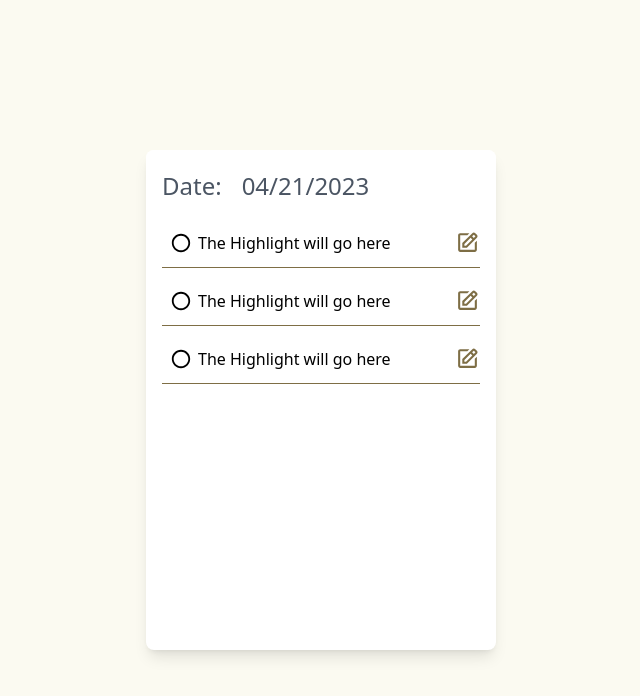
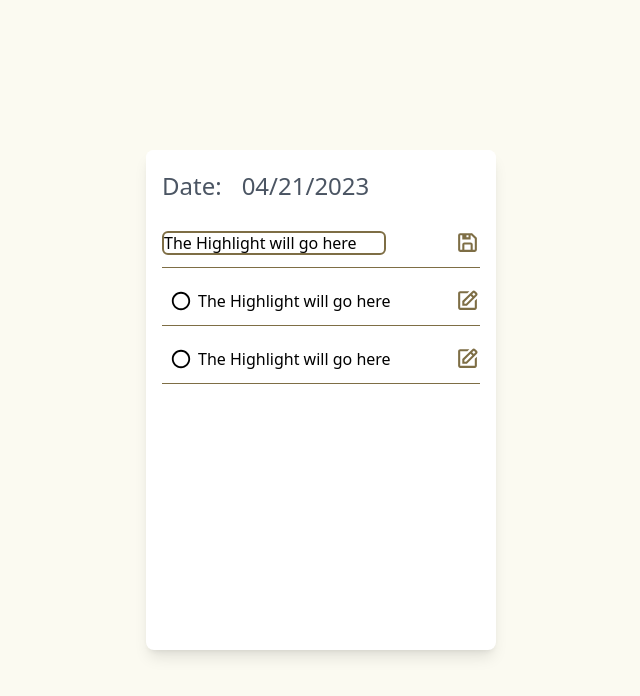
Before and after one commit to andrewjulian/mern-habit-tracker, a React (Vite) app in the folder client/: page /card in a window 1280 px wide. Both pictures are taken after a click on the icon 786 px from the left and 242 px from the top of the page. Shown: the top 696 px of the page, without its empty margins (319-959 px from the left). Built offline with nearby package versions, Linux system fonts and the light colour scheme.

Commit message:
added toggle feature to edit and save icon

```diff
--- a/client/src/Components/CardTasks.jsx
+++ b/client/src/Components/CardTasks.jsx
@@ -7,9 +7,11 @@ import { BsArrowRightCircleFill } from "react-icons/bs";
 import { IoPeopleCircleOutline } from "react-icons/io5";
 import { BsCircleHalf } from "react-icons/bs";
 import { AiFillCloseCircle } from "react-icons/ai";
+import { BiSave } from "react-icons/bi";
 
-const CardTasks = () => {
+const CardTasks = ({ task }) => {
   const [status, setStatus] = useState(0);
+  const [edit, setEdit] = useState(false);
 
   const handleStatus = () => {
     if (status === statusButton.length - 1) {
@@ -17,6 +19,10 @@ const CardTasks = () => {
     } else {
       setStatus(status + 1);
     }
+  };
+
+  const toggleEdit = () => {
+    setEdit(!edit);
   };
 
   const statusButton = [
@@ -50,6 +56,25 @@ const CardTasks = () => {
   ];
 
   const displayStatus = statusButton[status];
+
+  if (edit) {
+    return (
+      <div>
+        <div className="flex align-middle justify-between my-1 py-3 border-b border-[#7e6e45]">
+          <div className="flex items-center">
+            <input
+              className="w-56 h-6 rounded-md border-[#7e6e45] border-2"
+              type="text"
+              value={task.task}
+              onChange={(e) => task.task(e.target.value)}
+            />
+          </div>
+          <BiSave onClick={toggleEdit} color={"#7e6e45"} size={25} />
+        </div>
+      </div>
+    );
+  }
+
   return (
     <div>
       <div className="flex align-middle justify-between my-1 py-3 border-b border-[#7e6e45]">
@@ -57,7 +82,7 @@ const CardTasks = () => {
           {displayStatus}
           <h1>The Highlight will go here</h1>
         </div>
-        <BiEdit color={"#7e6e45"} size={25} />
+        <BiEdit onClick={toggleEdit} color={"#7e6e45"} size={25} />
       </div>
     </div>
   );
```
